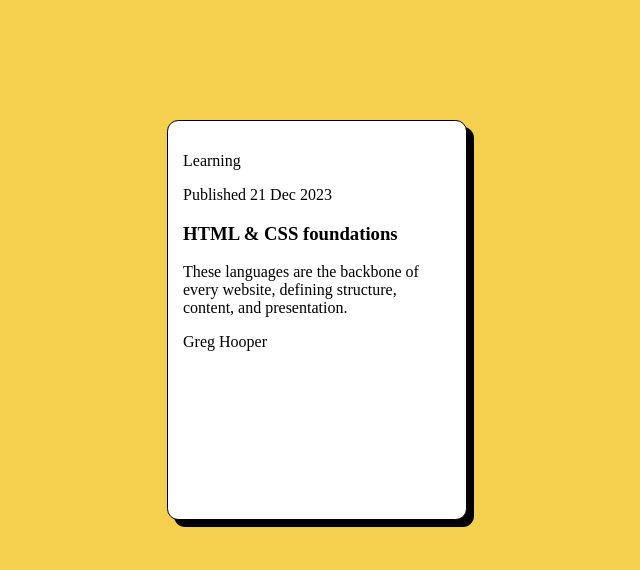
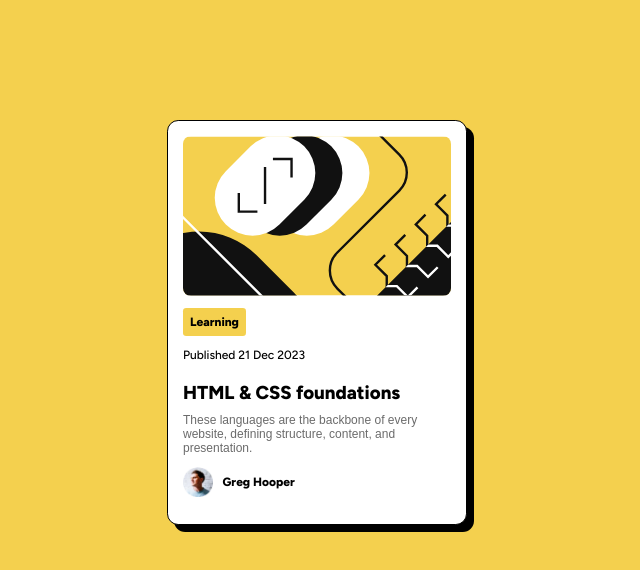
Before and after one commit to martopravia/practica-frontendmentor-3, a plain HTML site: page index.html in a window 1280 px wide. Shown: the whole page, without its empty margins (323-963 px from the left). Drawn offline with Linux system fonts and the light colour scheme; a web font is replaced by a local one.

Commit message:
queda similar

```diff
--- a/index.html
+++ b/index.html
@@ -12,22 +12,31 @@
     />
 
     <title>Frontend Mentor | Blog preview card</title>
-
+    <link rel="preconnect" href="https://fonts.googleapis.com" />
+    <link rel="preconnect" href="https://fonts.gstatic.com" crossorigin />
+    <link
+      href="https://fonts.googleapis.com/css2?family=Figtree:ital,wght@0,300..900;1,300..900&family=Outfit:wght@100..900&family=Sevillana&display=swap"
+      rel="stylesheet"
+    />
     <link rel="stylesheet" href="style.css" />
   </head>
   <body>
     <div class="container">
       <div class="bigBox">
-        <div class="image"></div>
-        <div>
-          <p>Learning</p>
-          <p>Published 21 Dec 2023</p>
+        <div class="image">
+          <img src="assets\images\illustration-article.svg" alt="" />
+        </div>
+        <div class="content">
+          <p class="firstText">Learning</p>
+          <p class="secondText">Published 21 Dec 2023</p>
           <h3>HTML & CSS foundations</h3>
-          <p>
+          <p class="thirdText">
             These languages are the backbone of every website, defining
             structure, content, and presentation.
           </p>
-          <p>Greg Hooper</p>
+          <p class="avatar">
+            <img src="assets\images\image-avatar.webp" alt="" /> Greg Hooper
+          </p>
         </div>
       </div>
     </div>
--- a/style.css
+++ b/style.css
@@ -13,7 +13,7 @@ body {
 }
 
 .bigBox {
-  height: 400px;
+  height: 400px auto;
   width: 300px;
   background-color: hsl(0, 0%, 100%);
   border: 1px solid black;
@@ -22,3 +22,52 @@ body {
   box-shadow: 7px 7px 0 rgba(0, 0, 0, 2);
   padding: 15px;
 }
+
+.image img {
+  display: flex;
+  width: 100%;
+  border-radius: 0.5rem;
+}
+
+.firstText {
+  font-family: "Figtree", sans-serif;
+  font-size: 12px;
+  font-weight: 800;
+  background-color: hsl(47, 88%, 63%);
+  display: inline-block;
+  padding: 7px;
+  border-radius: 0.2rem;
+}
+
+.secondText {
+  margin-top: 0px;
+  font-family: "Figtree", sans-serif;
+  font-size: 12px;
+  font-weight: 500;
+}
+
+h3 {
+  font-family: "Figtree", sans-serif;
+  font-weight: 800;
+}
+
+.thirdText {
+  margin-top: -10px;
+  font-family: "Fightree", sans-serif;
+  font-size: 12px;
+  color: hsl(0, 0%, 42%);
+  font-weight: 500;
+}
+
+.avatar {
+  display: flex;
+  justify-content: flex-start;
+  align-items: center;
+  font-family: "Figtree", sans-serif;
+  font-weight: 800;
+  font-size: 12px;
+}
+.avatar img {
+  height: 30px;
+  padding-right: 10px;
+}
```
